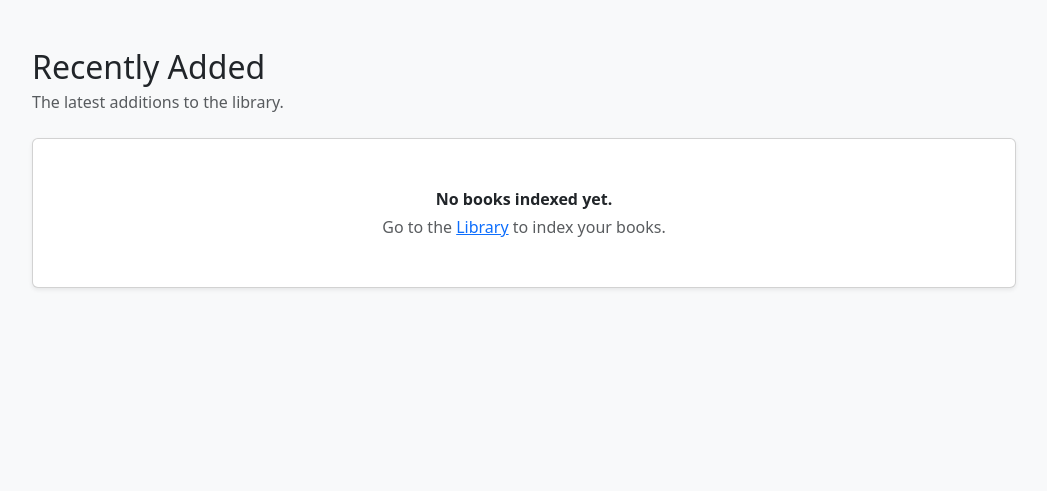
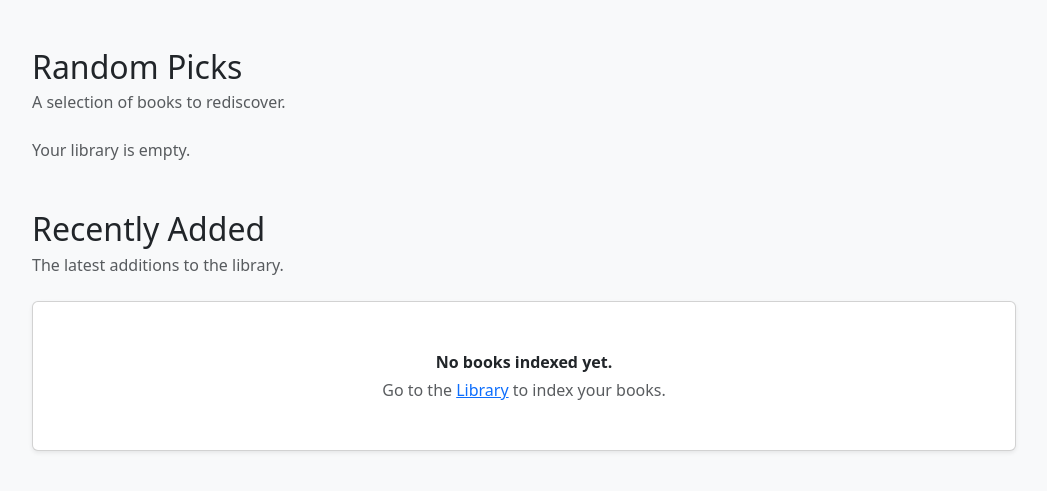
Before and after one commit to sibprogrammer/bookshelf, a Flask app: template src/templates/home.html in a window 1280 px wide. Shown: the part 73-564 px from the top of the page, without its empty margins (116-1163 px from the left). Run offline with Flask 3, Linux system fonts and the light colour scheme; the template is opened without the code that fills it, so the values that code supplies are empty; parts of the project's set-up code (start-up, migrations or seed data) failed here and were passed over; some libraries are stand-ins or nearby versions.

Commit message:
Add Random Picks block to the Home page

```diff
--- a/src/main.py
+++ b/src/main.py
@@ -60,11 +60,15 @@ def create_app(config: Config | None = None) -> Flask:
     @app.get("/")
     def home():
         books = store.recent_books()
+        random_books = store.random_books()
         return render_template(
             "home.html",
             books=books,
+            random_books=random_books,
             cover_book_ids={
-                book.id for book in books if indexer.covers.find(book.files) is not None
+                book.id
+                for book in books + random_books
+                if indexer.covers.find(book.files) is not None
             },
         )
 
--- a/src/static/bookshelf.css
+++ b/src/static/bookshelf.css
@@ -8,6 +8,19 @@
 .home-book-cover { width: 100%; aspect-ratio: 333 / 500; height: auto; object-fit: contain; background: var(--bs-body-bg); }
 .home-book-card:hover { border-color: var(--bs-primary); }
 .home-book-card:focus-visible { outline: 3px solid var(--bs-primary); outline-offset: 3px; }
+.random-book-grid > :nth-child(n + 2) { display: none; }
+@media (min-width: 576px) {
+  .random-book-grid > :nth-child(-n + 2) { display: block; }
+}
+@media (min-width: 768px) {
+  .random-book-grid > :nth-child(-n + 3) { display: block; }
+}
+@media (min-width: 992px) {
+  .random-book-grid > :nth-child(-n + 4) { display: block; }
+}
+@media (min-width: 1200px) {
+  .random-book-grid > :nth-child(-n + 5) { display: block; }
+}
 @media (min-width: 768px) and (max-width: 991.98px) {
   .home-book-grid > :nth-child(n + 19) { display: none; }
 }
--- a/src/templates/home.html
+++ b/src/templates/home.html
@@ -1,29 +1,32 @@
 {% extends "base.html" %}
 {% block title %}Home · Bookshelf{% endblock %}
 {% block heading %}
-  <div class="d-flex flex-column flex-sm-row align-items-sm-center justify-content-between gap-3 mb-4">
-    <div>
-      <h1 class="h2 mb-1">Recently Added</h1>
-      <p class="text-body-secondary mb-0">The latest additions to the library.</p>
-    </div>
-  </div>
+  <h1 class="visually-hidden">Home</h1>
 {% endblock %}
 {% block content %}
-  <section aria-label="Recently added books">
+  <section class="mb-5" aria-labelledby="random-heading">
+    <h2 id="random-heading" class="h2 mb-1">Random Picks</h2>
+    <p class="text-body-secondary mb-4">A selection of books to rediscover.</p>
+    {% if random_books %}
+    <ul class="random-book-grid row row-cols-1 row-cols-sm-2 row-cols-md-3 row-cols-lg-4 row-cols-xl-5 g-3 list-unstyled mb-0">
+      {% for book in random_books %}
+      <li class="col">
+        {% include "_book_card.html" %}
+      </li>
+      {% endfor %}
+    </ul>
+    {% else %}
+    <p class="text-body-secondary">Your library is empty.</p>
+    {% endif %}
+  </section>
+  <section aria-labelledby="recent-heading">
+    <h2 id="recent-heading" class="h2 mb-1">Recently Added</h2>
+    <p class="text-body-secondary mb-4">The latest additions to the library.</p>
     {% if books %}
     <ul class="home-book-grid row row-cols-1 row-cols-sm-2 row-cols-md-3 row-cols-lg-4 row-cols-xl-5 g-3 list-unstyled mb-0">
       {% for book in books %}
       <li class="col">
-        <a class="home-book-card card h-100 shadow-sm text-decoration-none text-body" href="{{ url_for('details', book_id=book.id) }}" title="{{ book.file_title }}">
-          {% if book.id in cover_book_ids %}
-          <img class="home-book-cover card-img-top" src="{{ url_for('cover', book_id=book.id) }}" alt="" width="333" height="500" loading="lazy" decoding="async">
-          {% else %}
-          <div class="home-book-cover card-img-top d-flex align-items-center justify-content-center text-body-secondary p-3">Cover unavailable</div>
-          {% endif %}
-          <div class="card-body">
-            <h2 class="h6 mb-0 text-break">{{ book.file_title }}</h2>
-          </div>
-        </a>
+        {% include "_book_card.html" %}
       </li>
       {% endfor %}
     </ul>
```
Also changed, not shown: src/store.py (+13 -0 lines), src/templates/_book_card.html (added, +10 -0 lines), tests/test_metadata.py (+1 -1 lines), tests/test_web.py (+33 -7 lines).
